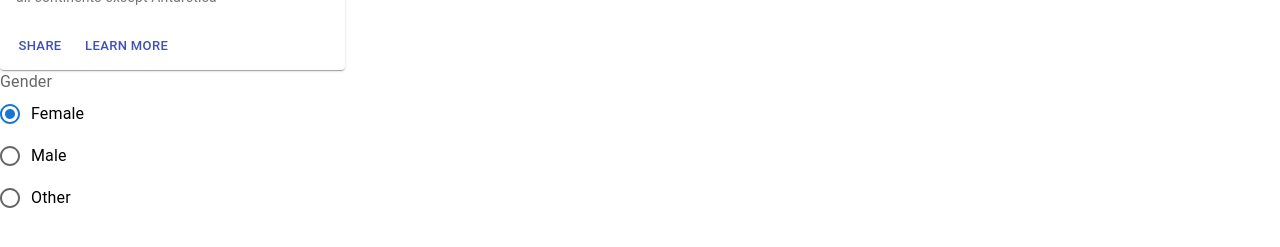
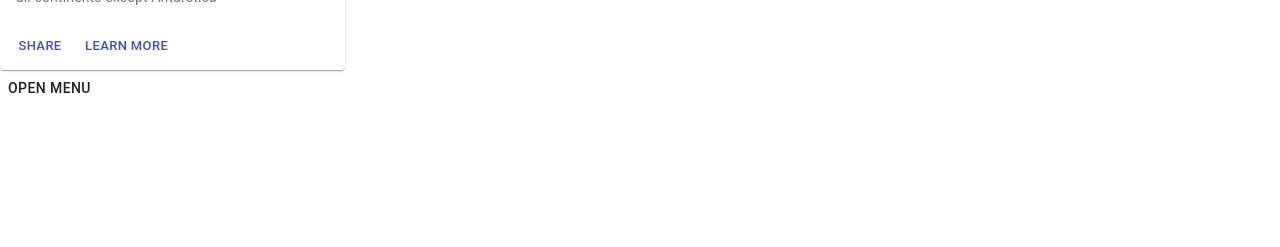
Before and after one commit to samiul-sheikh/material-ui-v4, a React (Create React App) app: page / in a window 1280 px wide. Shown: the part 453-700 px from the top of the page. Built offline with nearby package versions, Linux system fonts and the light colour scheme.

Commit message:
explore menuitem

```diff
--- a/src/App.js
+++ b/src/App.js
@@ -1,5 +1,6 @@
 import './App.css';
 import BasicCard from './components/BasicCard';
+import BasicMenuItem from './components/BasicMenuItem';
 import ExploreGrid from './components/ExploreGrid';
 import RadioButton from './components/RadioButton';
 
@@ -8,7 +9,8 @@
     <div>
       <ExploreGrid />
       <BasicCard />
-      <RadioButton />
+      {/* <RadioButton /> */}
+      <BasicMenuItem />
     </div>
   );
 }
--- /dev/null
+++ b/src/components/BasicMenuItem.js
@@ -0,0 +1,37 @@
+import React from 'react';
+import Button from '@material-ui/core/Button';
+import Menu from '@material-ui/core/Menu';
+import MenuItem from '@material-ui/core/MenuItem';
+
+const BasicMenuItem = () => {
+
+    const [anchorEl, setAnchorEl] = React.useState(null);
+
+    const handleClick = (event) => {
+        setAnchorEl(event.currentTarget);
+    };
+
+    const handleClose = () => {
+        setAnchorEl(null);
+    };
+    return (
+        <div>
+            <Button aria-controls="simple-menu" aria-haspopup="true" onClick={handleClick}>
+                Open Menu
+            </Button>
+            <Menu
+                id="simple-menu"
+                anchorEl={anchorEl}
+                keepMounted
+                open={Boolean(anchorEl)}
+                onClose={handleClose}
+            >
+                <MenuItem onClick={handleClose}>Profile</MenuItem>
+                <MenuItem onClick={handleClose}>My account</MenuItem>
+                <MenuItem onClick={handleClose}>Logout</MenuItem>
+            </Menu>
+        </div>
+    );
+};
+
+export default BasicMenuItem;
```
